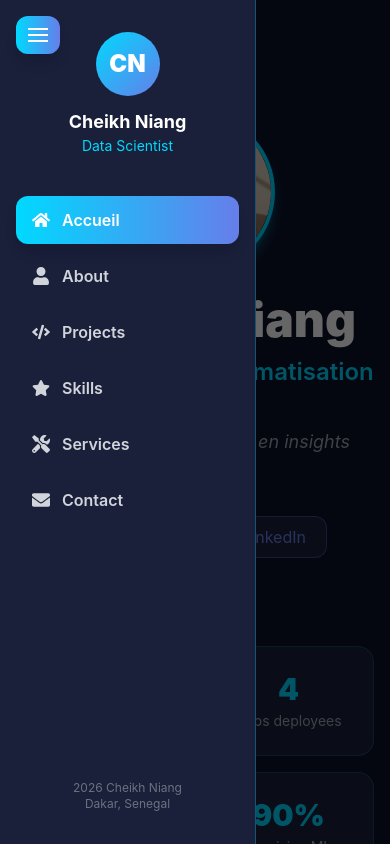
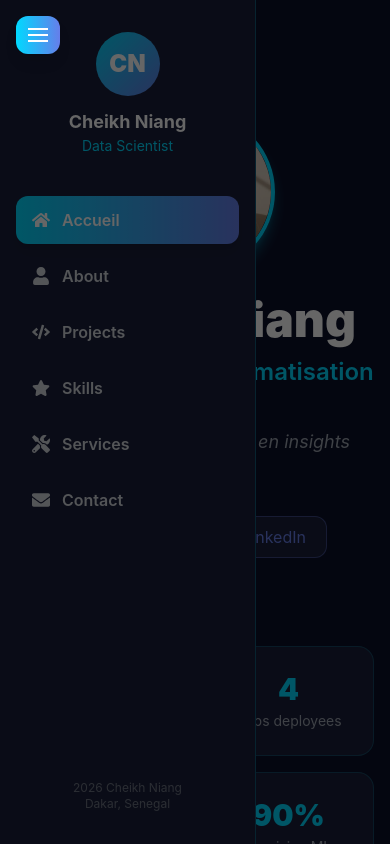
Before and after one commit to chniang/portfolio-cheikh-niang, a React (Create React App) app: page / in a window 390 px wide. Both pictures are taken after a click on the button 38 px from the left and 35 px from the top of the page. Shown: the top 844 px of the page. Built offline with nearby package versions, Linux system fonts and the light colour scheme.

Commit message:
Fix mobile sidebar overlay z-index

```diff
--- a/src/App.js
+++ b/src/App.js
@@ -25,25 +25,21 @@ function App() {
     <div className="flex min-h-screen bg-[#0A0E27]">
       <button
         onClick={() => setMenuOpen(!menuOpen)}
-        style={{ zIndex: 9999 }}
-        className="fixed top-4 left-4 md:hidden bg-gradient-to-r from-[#00D9FF] to-[#667EEA] p-3 rounded-xl shadow-lg"
+        style={{ zIndex: 10000, position: 'fixed', top: 16, left: 16 }}
+        className="md:hidden bg-gradient-to-r from-[#00D9FF] to-[#667EEA] p-3 rounded-xl shadow-lg"
       >
         <div className="w-5 h-0.5 bg-white mb-1"></div>
         <div className="w-5 h-0.5 bg-white mb-1"></div>
         <div className="w-5 h-0.5 bg-white"></div>
       </button>
 
-      {menuOpen && (
-        <div
-          onClick={() => setMenuOpen(false)}
-          style={{ position: 'fixed', inset: 0, background: 'rgba(0,0,0,0.6)', zIndex: 8888 }}
-        />
-      )}
-
-      <div style={{ zIndex: 9000 }} className={menuOpen
-        ? 'fixed top-0 left-0 h-full translate-x-0 transition-transform duration-300'
-        : 'fixed top-0 left-0 h-full -translate-x-full md:translate-x-0 transition-transform duration-300'
-      }>
+      <div
+        style={{ zIndex: 9000, position: 'fixed', top: 0, left: 0, height: '100%' }}
+        className={menuOpen
+          ? 'translate-x-0 transition-transform duration-300'
+          : '-translate-x-full md:translate-x-0 transition-transform duration-300'
+        }
+      >
         <Navbar
           activePage={activePage}
           setActivePage={(page) => {
@@ -52,6 +48,13 @@ function App() {
           }}
         />
       </div>
+
+      {menuOpen && (
+        <div
+          onClick={() => setMenuOpen(false)}
+          style={{ position: 'fixed', inset: 0, background: 'rgba(0,0,0,0.6)', zIndex: 9500 }}
+        />
+      )}
 
       <main className="md:ml-64 flex-1 p-4 md:p-8 pt-16 md:pt-8">
         <AnimatePresence mode="wait">
```
